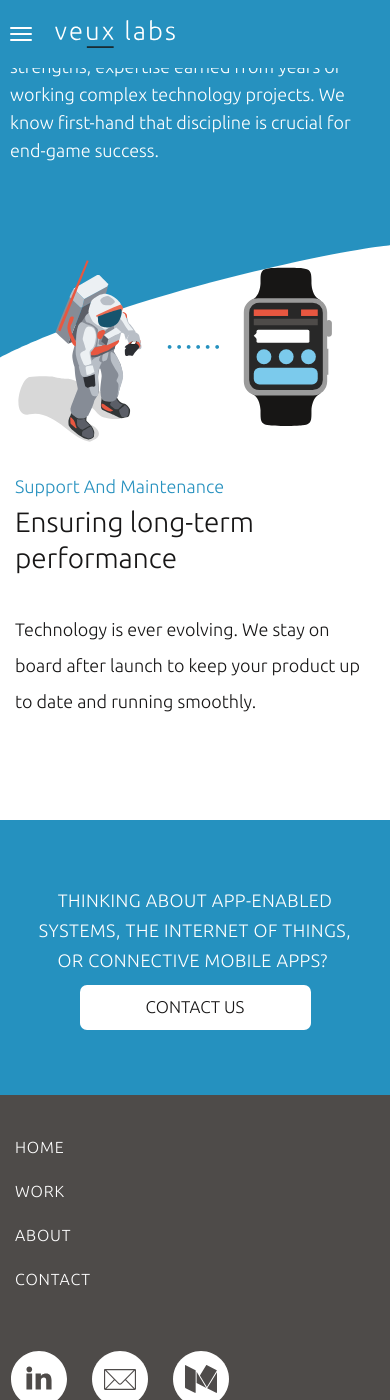
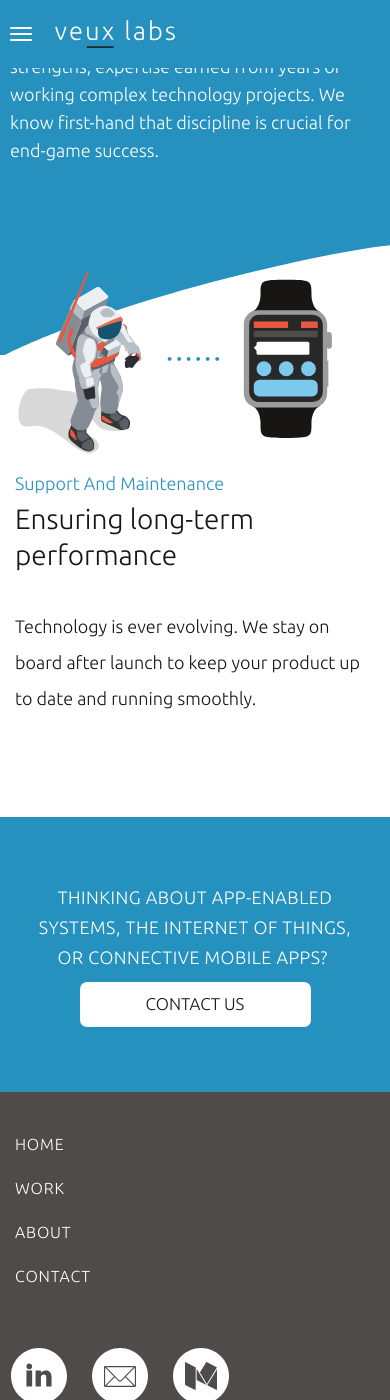
Before and after one commit to VeuxLabs/VeuxLabs.github.io, a Jekyll site: the page built from index.html, in a window 390 px wide and 1400 px high, scrolled down 4310 px. Built offline with Jekyll 4.4.1, drawn with Linux system fonts in a browser that asks for light colours; nearby versions of some CDN libraries; comment, search, counter and statistics services are not loaded.

Commit message:
Homapage fixes

```diff
--- a/css/landing-page.css
+++ b/css/landing-page.css
@@ -68,7 +68,7 @@
 }
 @media (max-width: 768px) {
     .container>.navbar-header {
-        padding: 0 5%;
+        padding: 0;
         margin-left: 0;
         margin-right: 0;
         position: absolute;
@@ -1550,7 +1550,7 @@
 
  @media only screen and (min-width: 480px) and (max-width: 991px) {
     .project-management {
-        margin-top: 135px;
+        margin-top: 185px;
         padding-bottom: 450px;
     }
     .project-management img {
@@ -1581,7 +1581,7 @@
     background-color: white;
     float: left;
     width: 100%;
-    margin-top: -95px;
+    margin-top: -110px;
     padding-top: 90px;
 }
 
@@ -1611,6 +1611,13 @@
     margin-left: 65px;
     width: 55%;
 }
+
+@media (min-width: 480px) and (max-width: 768px) {
+    .support img {
+        margin-top: 72px;
+    }
+}
+
 .support h2 {
     font-family: 'Ubuntu';
     font-size: 18px;
@@ -1666,7 +1673,7 @@
         padding-right: 0;
     }
     .support img {
-        margin-top: 3px;
+        margin-top: -3px;
         margin-left: 10px;
         width: 85%;
     }
@@ -1693,6 +1700,12 @@
         line-height: 36px;
         letter-spacing: normal;
         color: #171616;
+    }
+}
+
+ @media only screen and (max-width: 405px) {
+     .support img {
+        margin-top: 15px;
     }
 }
 
```
